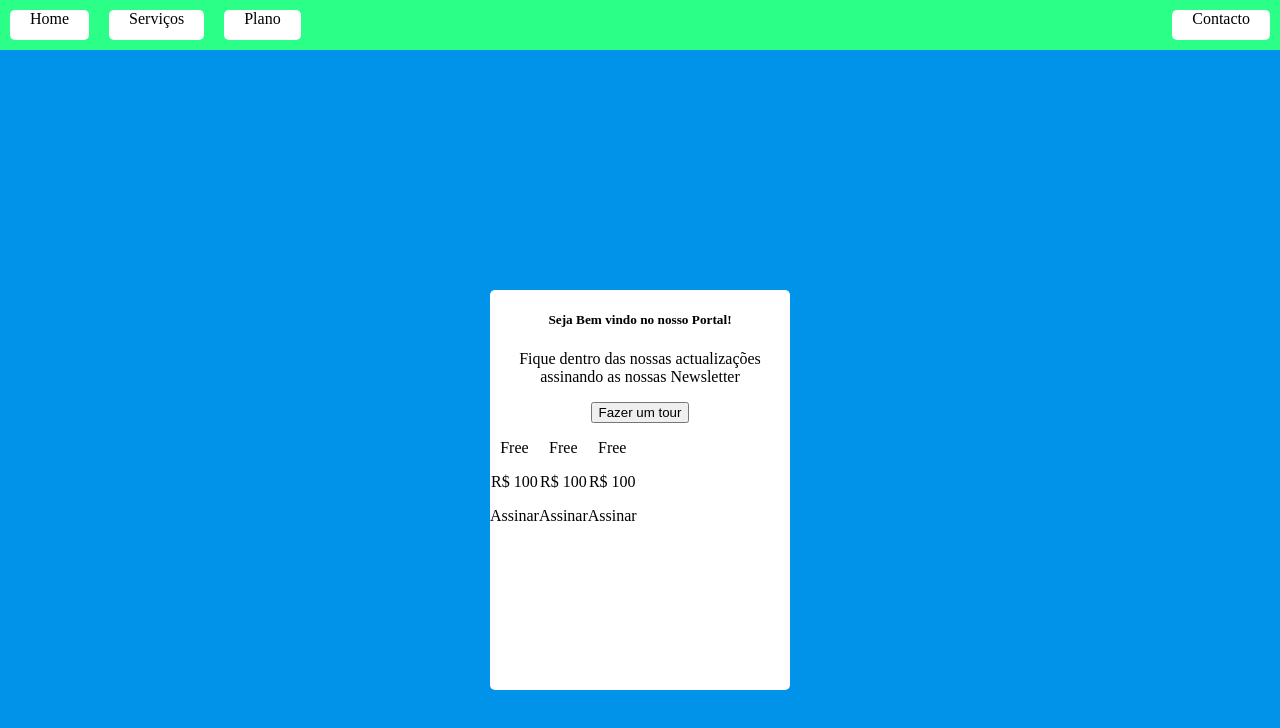
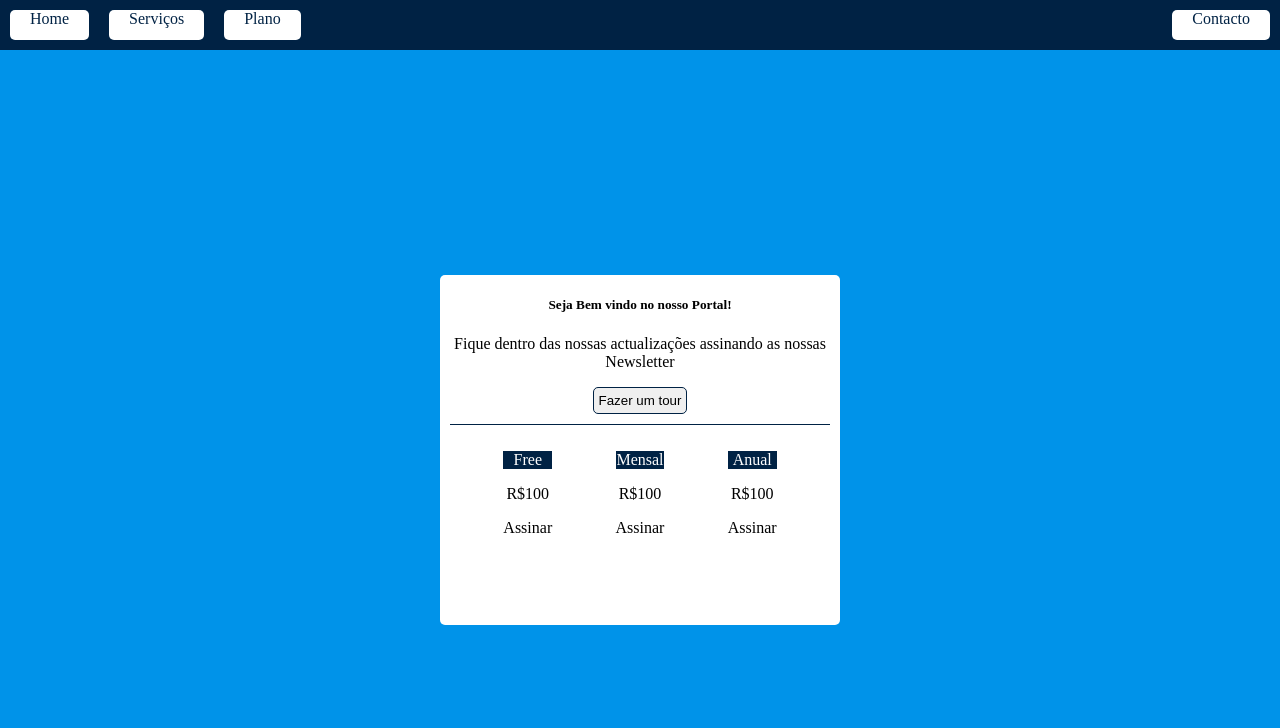
Before and after one commit to tecnofence/exercicio_js_e_csspro, a plain HTML site: page exercicio_2/index.html in a window 1280 px wide. Drawn offline with Linux system fonts and the light colour scheme.

Commit message:
Terminado o exercicio 2

```diff
--- a/exercicio_2/index.html
+++ b/exercicio_2/index.html
@@ -28,21 +28,22 @@
                 </p>
                 <button>Fazer um tour</button>
             </div>
+            <div class="divisoria"></div>
 
           <div class="planos">
             <div class="planos-1">
-                <p>Free</p>
-                <p>R$ 100</p>
+                <p class="tempo">Free</p>
+                <p>R$100</p>
                 <p>Assinar</p>
             </div>
             <div class="planos-1">
-                <p>Free</p>
-                <p>R$ 100</p>
+                <p class="tempo">Mensal</p>
+                <p>R$100</p>
                 <p>Assinar</p>
             </div>
             <div class="planos-1">
-                <p>Free</p>
-                <p>R$ 100</p>
+                <p class="tempo">Anual</p>
+                <p>R$100</p>
                 <p>Assinar</p>
             </div>
           </div>
--- a/exercicio_2/style.css
+++ b/exercicio_2/style.css
@@ -1,3 +1,8 @@
+* {
+    box-sizing: border-box;
+}
+
+
 body{
     margin: 0 ;
     background-color: #0093E9;
@@ -11,7 +16,7 @@ body{
     height: 50px;
     display: flex;
     justify-content: space-between ;
-    background-color: #2BFF88 ;
+   background-color: #002244;
 
 
 }
@@ -24,16 +29,28 @@ body{
 .menu {
     margin: 10px;
     background-color: white;
+    color: #002244;
     padding: 0 20px 0 20px;
+    cursor: pointer;
+    border-radius: 5px;
+}
+
+.menu:hover{
+    margin: 10px;
+    background-color:#0093e9;
+    color: white;
+    padding: 0 20px 0 20px;
+    cursor: pointer;
     border-radius: 5px;
 }
 
 .container{
+    display: flex;
+    align-items: center;
+    justify-content: center;
     height: 100vh;
-    display: flex;
-    justify-content: center;
-    align-items: center;
-    position: relative;
+    overflow: hidden;
+    margin: 0;
     text-align: center;
 
 
@@ -41,20 +58,45 @@ body{
 }
 
 .conteudo{
-    height: 400px;
-    width: 300px;
+    height: 350px;
+    width: 400px;
     background-color: white;
     border-radius: 5px;
-    position: absolute;
-    top: 30%;
     display: flex;
     flex-direction: column;
 
+
+}
+button{
+    border: 1px solid #002244;
+    border-radius: 5px;
+    padding: 5px;
+    cursor: pointer;
+}
+
+button:hover{
+    background-color: #002244;
+    color: white;
+    border-radius: 5px;
+}
+.divisoria{
+
+    background-color: #002244;
+    width: 380px;
+    height: 1px;
+    margin: 10px;
 }
 
 
 
 .planos {
     display: flex;
+    justify-content: space-evenly;
+    align-items: center;
 
 }
+
+.tempo{
+    background-color: #002244;
+    color: white;
+}
```
